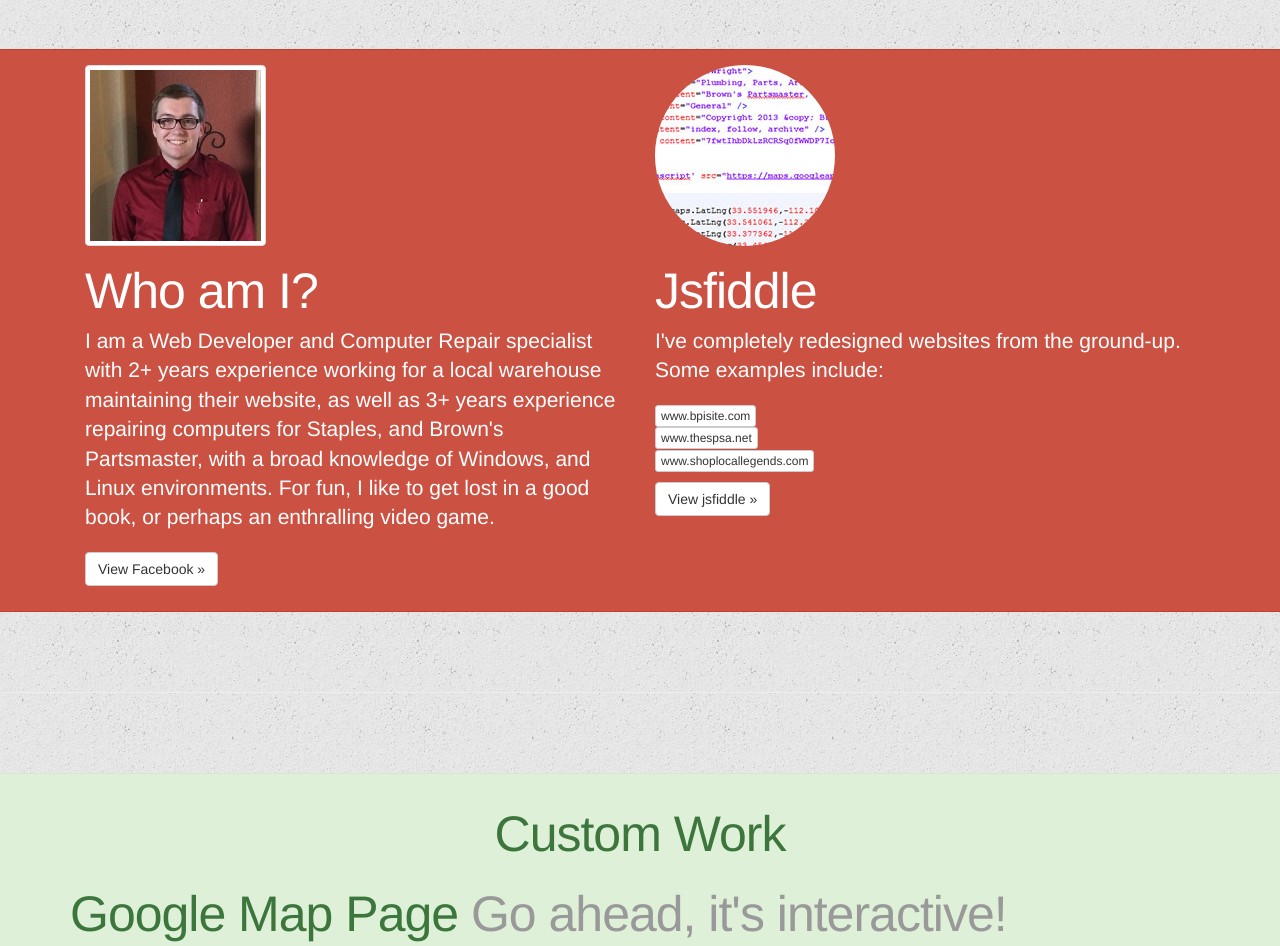
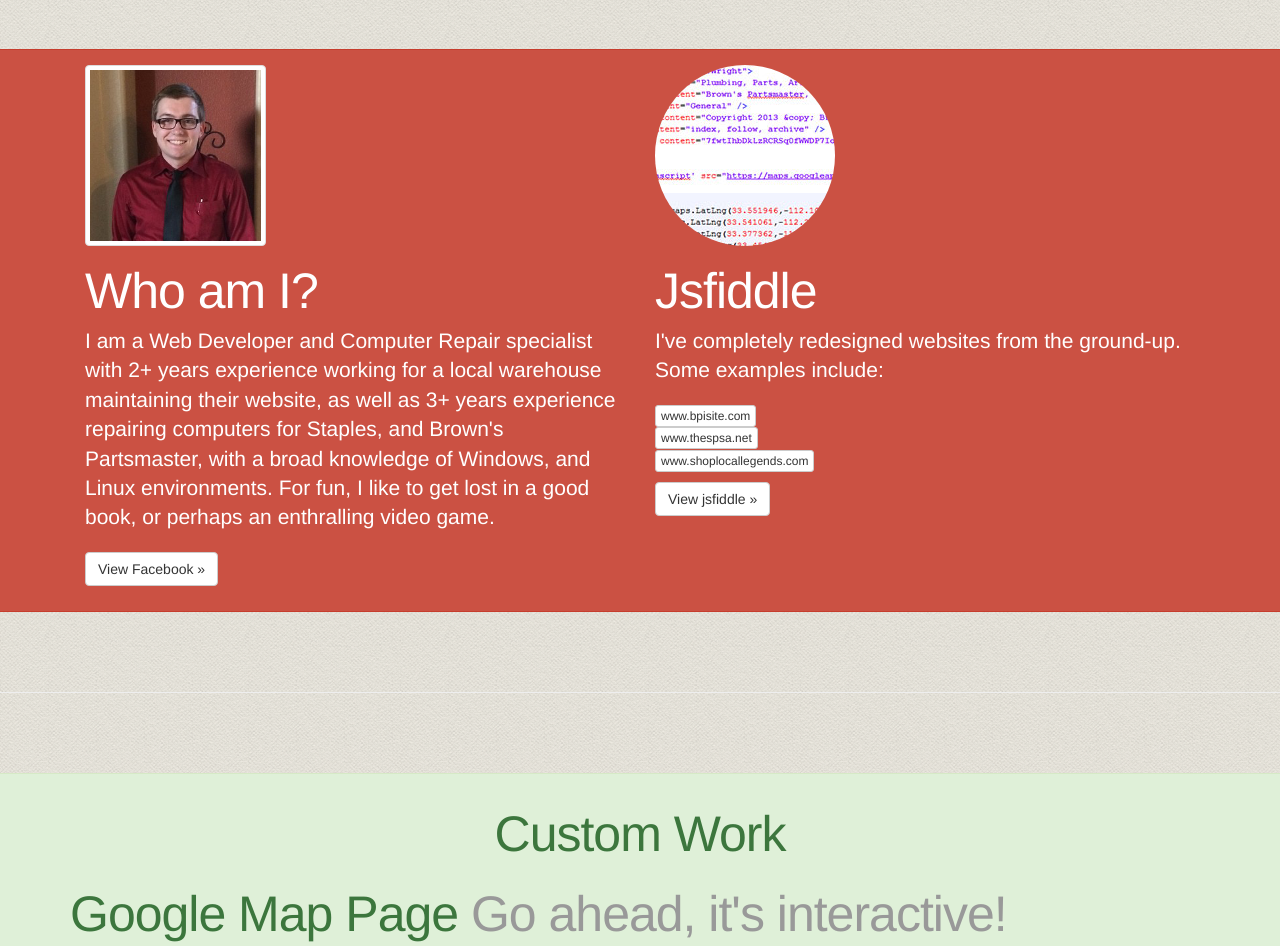
Before and after one commit to jswright91/jswright91.github.io, a PHP site: page / in a window 1280 px wide. Shown: the part 51-997 px from the top of the page. Run offline with PHP 8.4, Linux system fonts and the light colour scheme; some libraries are stand-ins or nearby versions.

Commit message:
10.13.2014.r1
changing background image

```diff
--- a/css/carousel.css
+++ b/css/carousel.css
@@ -6,7 +6,7 @@ body {
   padding-top: 100px;
   padding-bottom: 40px;
   color: #5a5a5a;
-  background-image: url(/images/background/noisy.png);
+  background-image: url(/images/background/seamless_paper_texture.png);
 }
 
 
```
Also changed, not shown: images/background/seamless_paper_texture.png (added).
